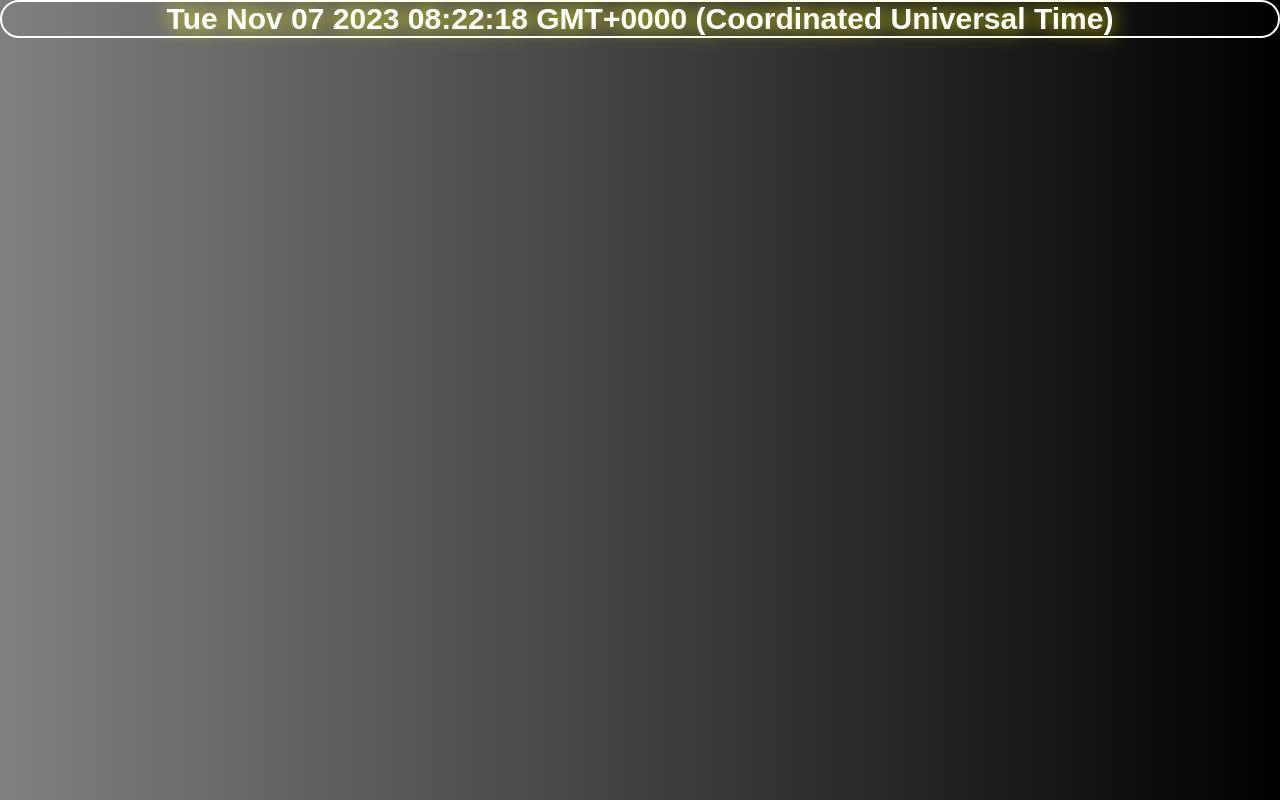
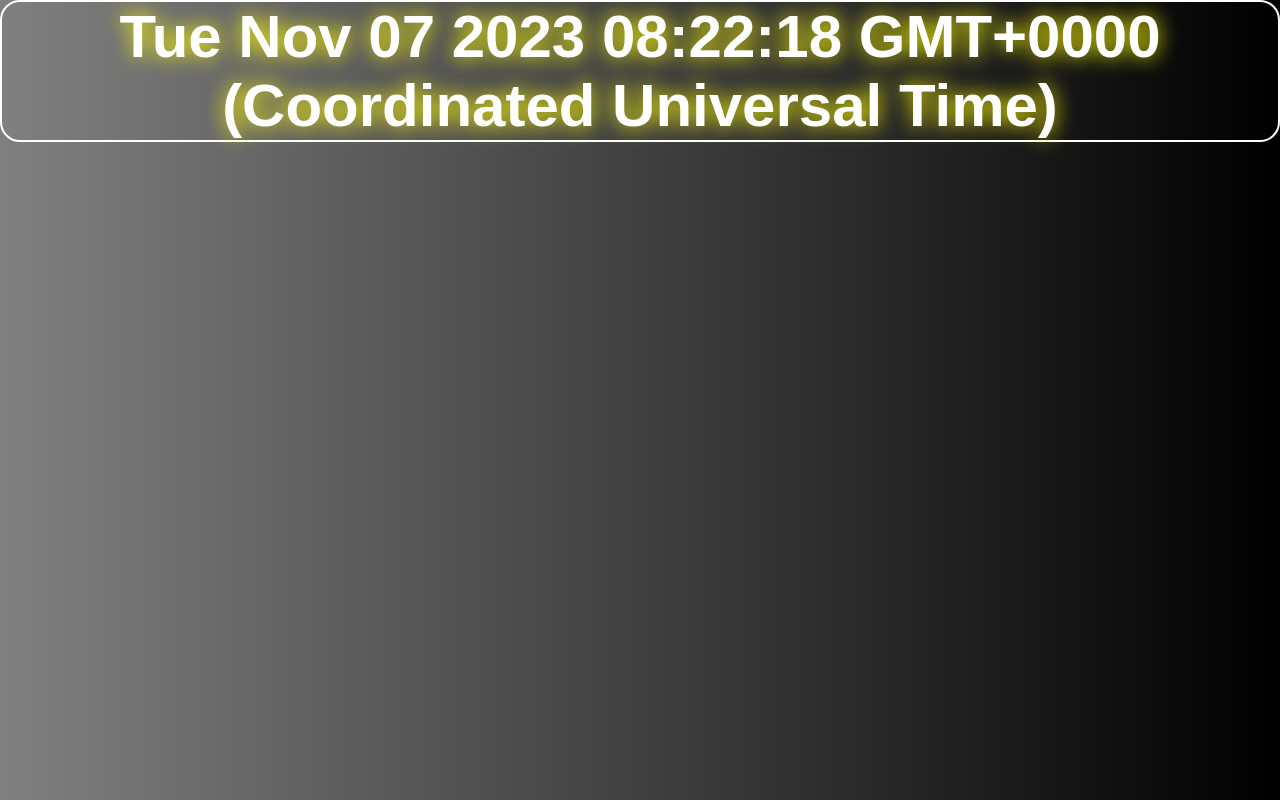
Before and after one commit to Numair25/digitalclock, a plain HTML site: page index.html in a window 1280 px wide. Drawn offline with Linux system fonts and the light colour scheme.

Commit message:
Update index.html

```diff
--- a/index.html
+++ b/index.html
@@ -26,10 +26,11 @@
       margin: 0;
       padding: 0;
       color: white;
-      font-size: 30px;
+      font-size: 7.5vh;
       filter: drop-shadow(0 0 10px blue);
       animation: glow 7s alternate infinite;
       font-family: Arial, Helvetica, sans-serif;
+      /* height: 50vh; */
     }
 
     @keyframes glow {
```
